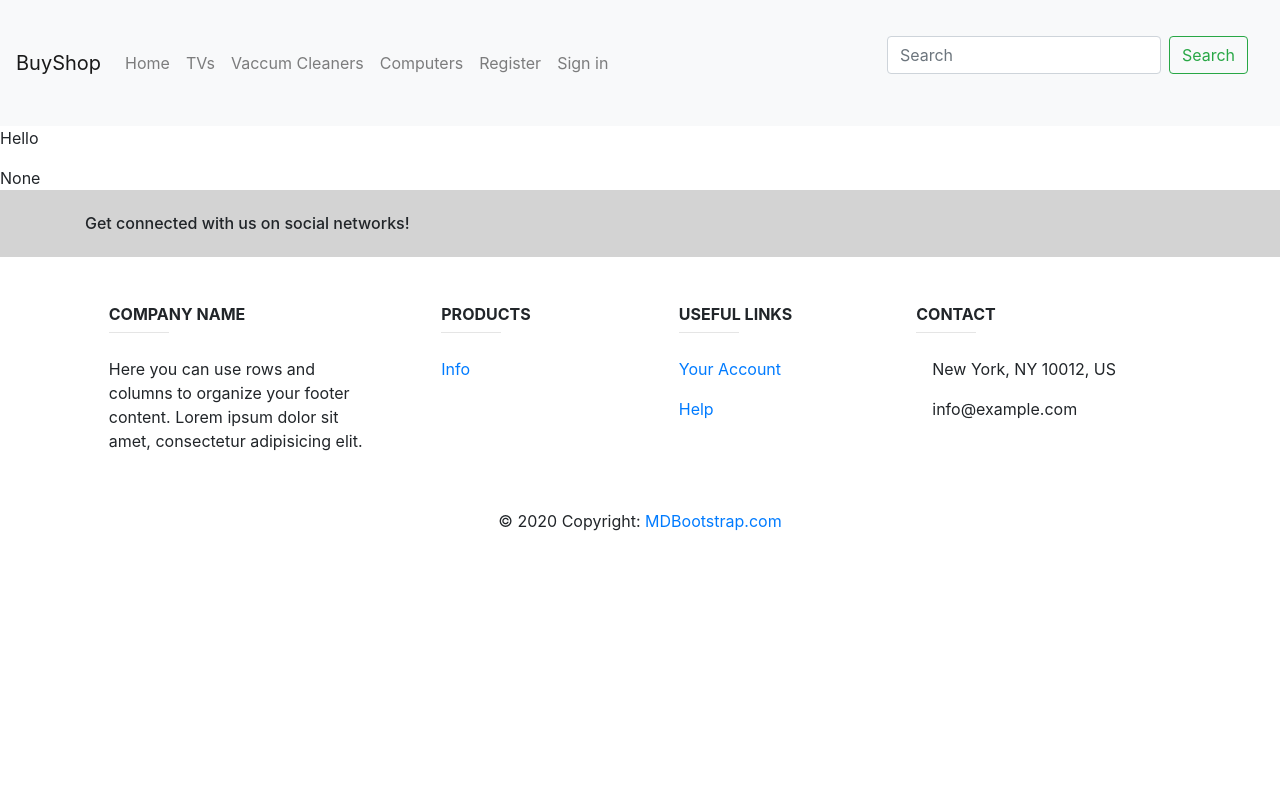
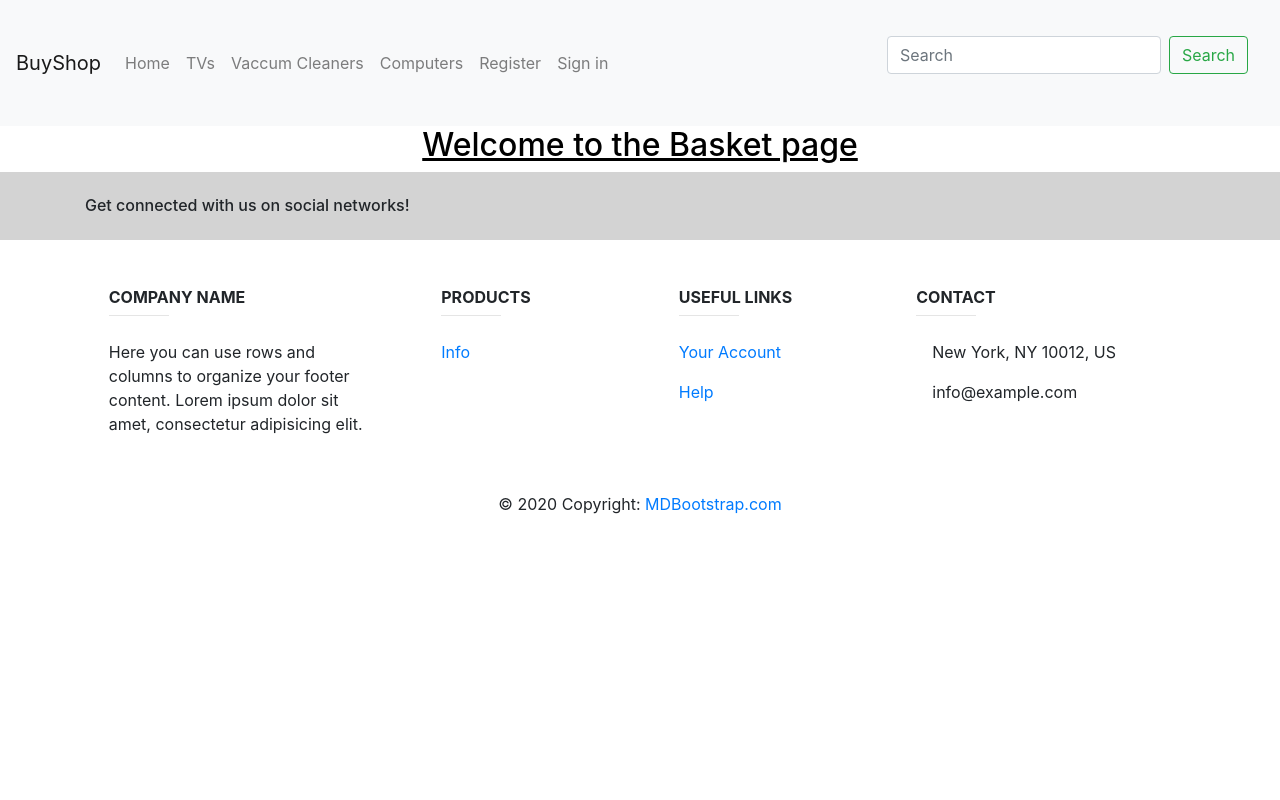
Before and after one commit to Tha1widsol/E-commerce-website, a Flask app: page /basket in a window 1280 px wide. Run offline with Flask 2, Linux system fonts and the light colour scheme; parts of the project's set-up code (start-up, migrations or seed data) failed here and were passed over; some libraries are stand-ins or nearby versions.

Commit message:
Added basket page

```diff
--- a/catalog/database.py
+++ b/catalog/database.py
@@ -44,8 +44,6 @@ mycursor.execute("""INSERT INTO Item(type,name,description,price,picfile) VALUES
 
 
 #mycursor.execute("CREATE TABLE BasketItems(ID int PRIMARY KEY AUTO_INCREMENT,UsersID int,productID int DEFAULT 0)")
-
 #mycursor.execute("ALTER TABLE BasketItems ADD FOREIGN KEY(productID) REFERENCES Item(itemID)")
 
-
-db.commit()
+#mycursor.execute("SELECT * FROM BasketItems")
--- a/catalog/items.py
+++ b/catalog/items.py
@@ -53,7 +53,15 @@ def button(id,item_type):
 @items.route("/basket")
 def basket_page():
     if "user" in session:
-      return render_template("basket.html",basket_items = None,user=session.get("user",None))
+        username = session.get("user",None)
+        get_id = """SELECT ID FROM Users WHERE username = '%s' """%(username)
+        mycursor.execute(get_id)
+
+        id = mycursor.fetchone()
+        mycursor.execute("""SELECT Item.name,Item.description,Item.price,Item.picfile,Item.type FROM Item INNER JOIN BasketItems ON Item.itemID = BasketItems.productID WHERE BasketItems.UsersID = '%s'"""%(id))
+        basket_items = mycursor.fetchall()
+        db.commit()
+        return render_template("basket.html",basket_items = basket_items,user=session.get("user",None))
 
     else:
-        return render_template("basket.html",basket_items = None,user=None)
+        return render_template("basket.html",user=None)
--- a/catalog/templates/basket.html
+++ b/catalog/templates/basket.html
@@ -6,7 +6,27 @@
 
 {% block content %}
 
-<p>Hello </p>
-{{basket_items}}
+
+<div id="title">
+    <div class="center">
+       <h2> <u>Welcome to the Basket page</u></h2>
+
+    </div>
+
+</div>
+
+{% for product in basket_items %}
+    <br>
+    <br>
+    <h4>&nbsp;{{product[0]}}</h4>
+    <img src="static/images/{{product[4]}}/{{product[3]}}" width="300" height="200" />
+    <p>&nbsp;{{product[1]}}</p>
+    <p>&nbsp; Price:&nbsp;£{{product[2]}}</p>
+
+{% endfor %}
+
+
+</div>
+
 
 {% endblock %}
```
